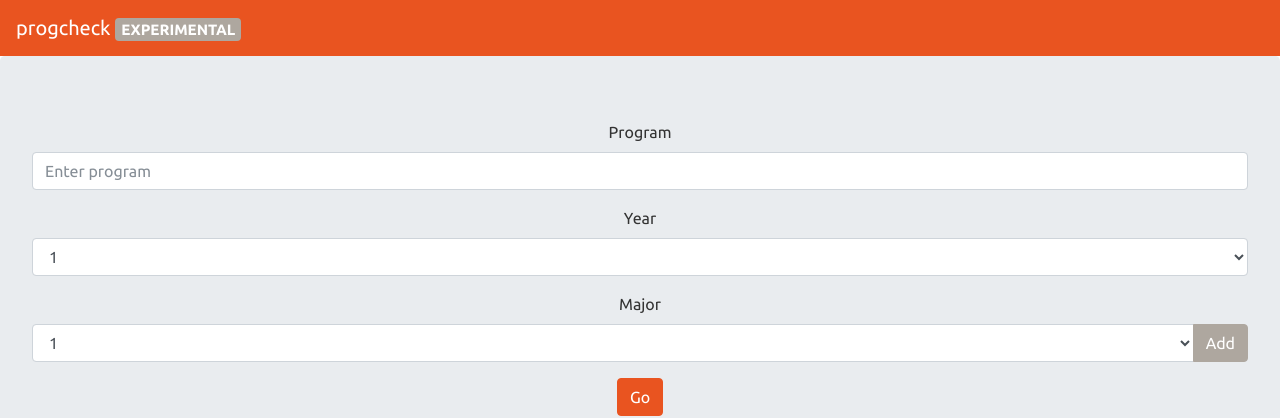
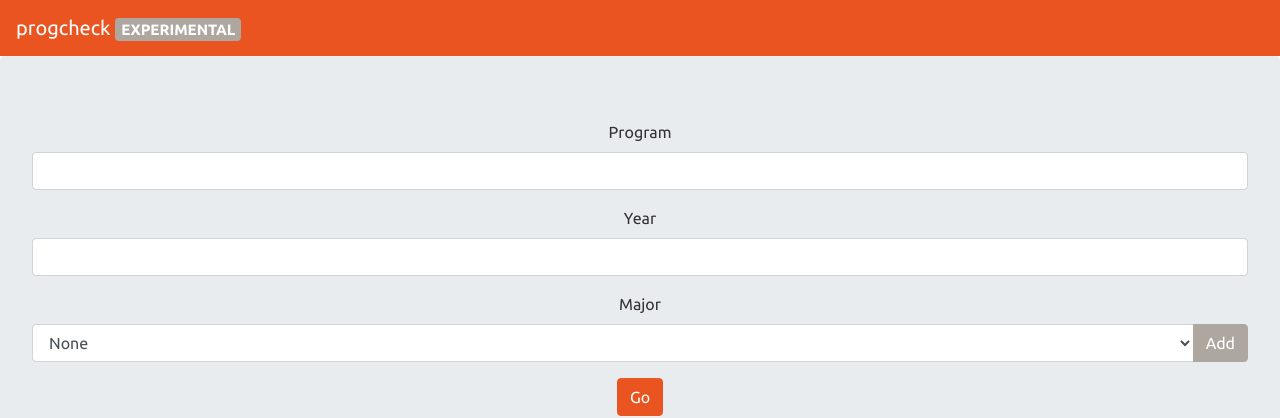
Before and after one commit to Siyer2/progression-check-frontend, a React (Vite) app: page / in a window 1280 px wide. Shown: the top 418 px of the page. Built offline with nearby package versions, Linux system fonts and the light colour scheme.

Commit message:
Changed year to a datalist too

```diff
--- a/src/components/Inputs.jsx
+++ b/src/components/Inputs.jsx
@@ -6,19 +6,24 @@ function Inputs(props) {
             {/* Programs */}
             <div class="form-group">
                 <label for="exampleInputEmail1">Program</label>
-                <input class="form-control" id="exampleInputEmail1" aria-describedby="emailHelp" placeholder="Enter program" />
+                <input class="form-control" list="browsers" name="browser"/>
+                <datalist id="browsers">
+                    <option value="Firefox" />
+                    <option value="Chrome" />
+                    <option value="Opera" />
+                    <option value="Safari" />
+                </datalist>
             </div>
 
             {/* Year */}
             <div class="form-group">
-                <label for="exampleSelect1">Year</label>
-                <select class="form-control" id="exampleSelect1">
-                    <option>1</option>
-                    <option>2</option>
-                    <option>3</option>
-                    <option>4</option>
-                    <option>5</option>
-                </select>
+                <label for="exampleInputEmail1">Year</label>
+                <input class="form-control" list="years" name="years"/>
+                <datalist id="years">
+                    <option>2019</option>
+                    <option>2020</option>
+                    <option>2021</option>
+                </datalist>
             </div>
 
             {/* Specialisations */}
@@ -27,11 +32,8 @@ function Inputs(props) {
                 <div class="form-group">
                     <div class="input-group mb-3">
                         <select class="form-control" id="exampleSelect1">
-                            <option>1</option>
+                            <option>None</option>
                             <option>2</option>
-                            <option>3</option>
-                            <option>4</option>
-                            <option>5</option>
                         </select>
                         <div class="input-group-append">
                             <button class="btn btn-secondary">Add</button>
```
